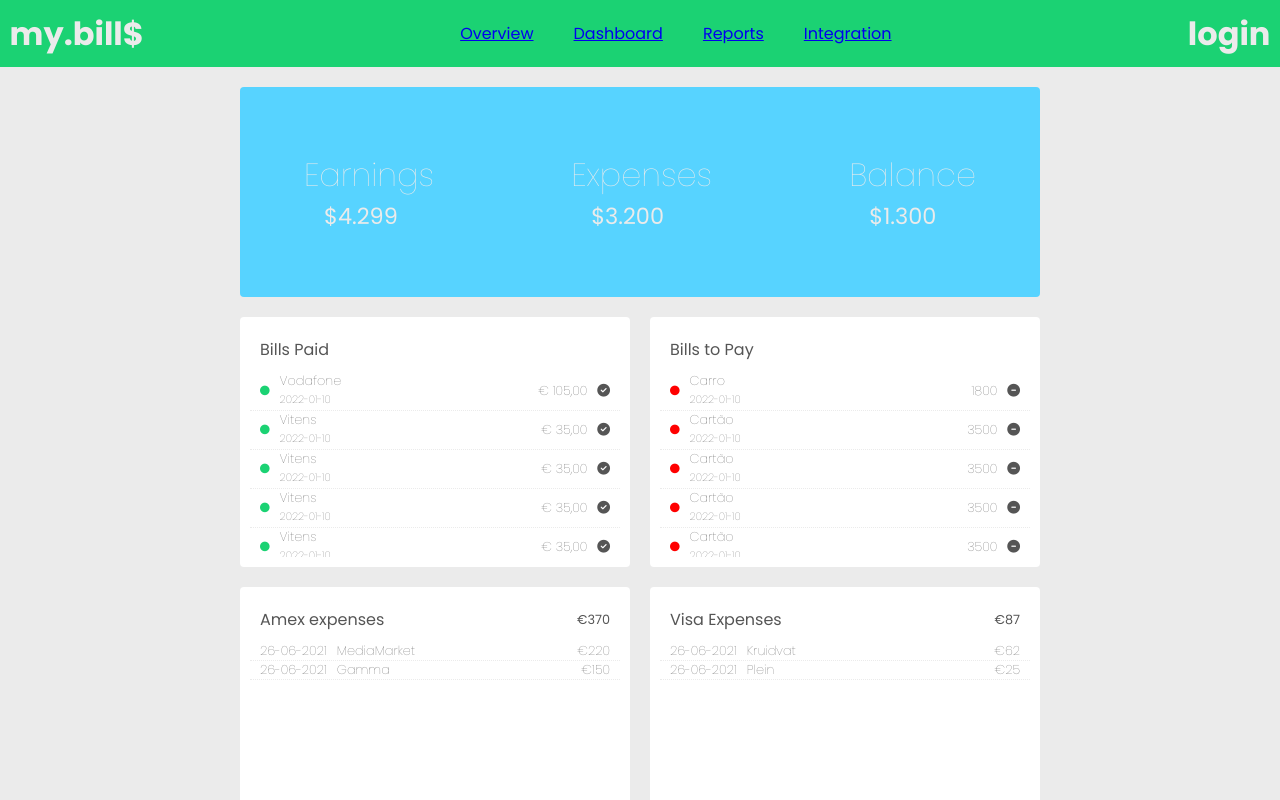
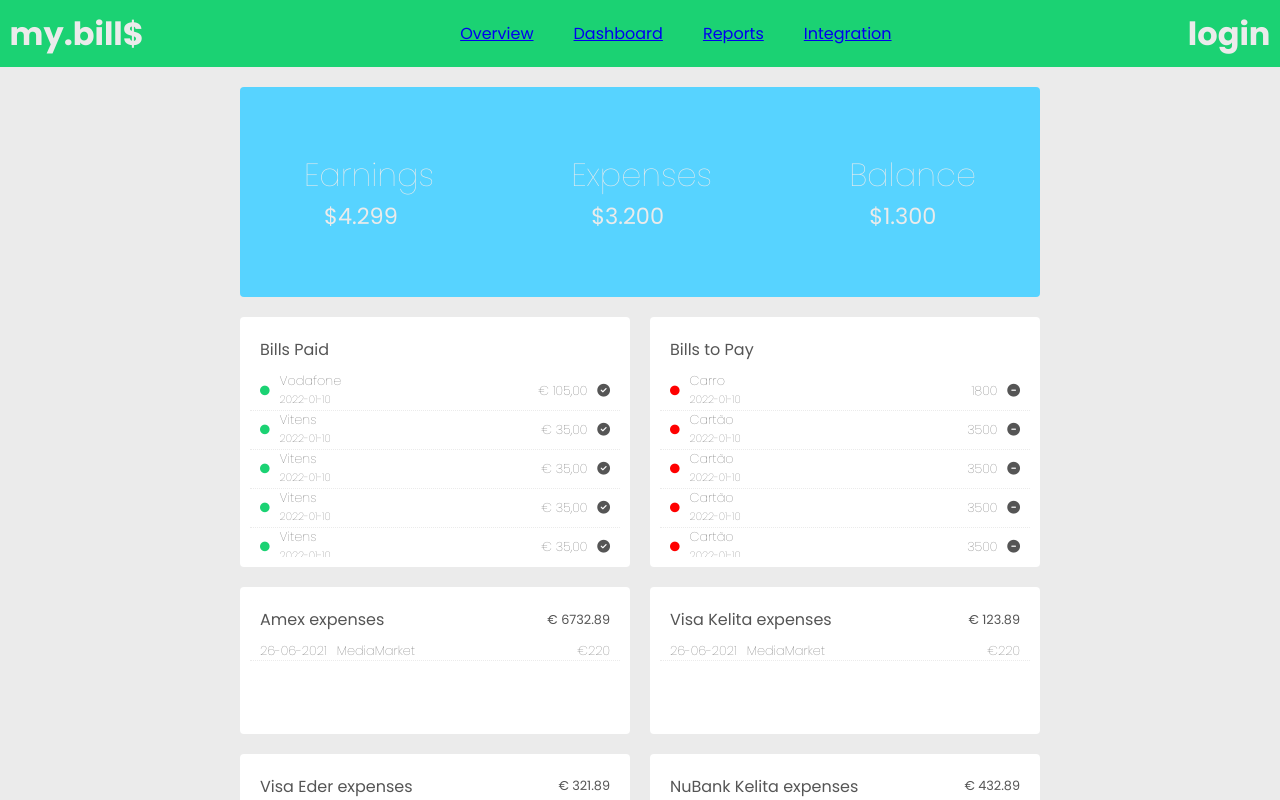
Before and after one commit to kelitasukita/mybills_frontend, a React app: page / in a window 1280 px wide. Shown: the top 800 px of the page. Built offline with nearby package versions, Linux system fonts and the light colour scheme.

Commit message:
Create cardboxes components

```diff
--- a/src/App.jsx
+++ b/src/App.jsx
@@ -8,11 +8,18 @@ import { Header } from "./components/Header/header";
 import { OverviewPanel } from './components/OverviewPanel/OverviewPanel';
 import { Paid } from './components/Bills/Paid';
 import { ToPay } from './components/Bills/ToPay';
-import { Amex } from './components/CreditCards/Amex';
+import { CardBox } from './components/CreditCards/CardBox';
 import { Footer } from './components/Footer'
-import { Visa } from './components/CreditCards/Visa'
 
 export function App() {
+  const cards = [
+    {brand: 'Amex', title: 'Amex', factur: 6732.89},
+    {brand: 'Visa', title: 'Visa Kelita', factur: 123.89},
+    {brand: 'Visa', title: 'Visa Eder', factur: 321.89},
+    {brand: 'NuBank', title: 'NuBank Kelita', factur: 432.89},
+    {brand: 'Maestro', title: 'Maestro Kelita', factur: 345.89},
+  ];
+
   return (
       <>
         <Header />
@@ -23,10 +30,11 @@ export function App() {
             <ToPay />
           </div>
           <div className="creditcards">
-            <Amex />
-            <Visa />
-            <Visa />
-            <Amex />
+            {
+              cards.map((card, index) => {
+                return <CardBox key={index} data={card}/>
+              })
+            }
           </div>
         </main>
         <Footer />
--- a/src/components/CreditCards/Amex.jsx
+++ /dev/null
@@ -1,39 +0,0 @@
-export function Amex() {
-  return (
-      <>
-      <section className="pay-card-boxes">
-      <div className="header-cards">
-        <div className="title">
-          <h3>Amex expenses</h3>
-        </div>
-        <div className="total-value">
-          <p className="negrito">€370</p>
-        </div>
-      </div>
-
-      <div className="container-creditcard">
-        <div className="description-card">
-          <div className="desc-card-left">
-            <p>26-06-2021</p>
-            <p>MediaMarket</p>
-          </div>
-          <div className="value">
-            <p>€220</p>
-          </div>
-        </div>
-        <div className="description-card">
-          <div className="desc-card-left">
-            <p>26-06-2021</p>
-            <p>Gamma</p>
-          </div>
-          <div className="value">
-            <p>€150</p>
-          </div>
-        </div>
-      </div>
-    </section>
-
-    </>
-
-  );
-}
--- /dev/null
+++ b/src/components/CreditCards/CardBox.jsx
@@ -0,0 +1,20 @@
+import { CardsItem } from "./CardsItem";
+
+export function CardBox(props) {
+  return (
+    <section className="pay-card-boxes">
+      <div className="header-cards">
+        <div className="title">
+          <h3>{props.data.title} expenses</h3>
+        </div>
+        <div className="total-value">
+          <p className="negrito">€ {props.data.factur}</p>
+        </div>
+      </div>
+
+      <div className="container-creditcard">
+        <CardsItem />
+      </div>
+    </section>
+  );
+}
--- /dev/null
+++ b/src/components/CreditCards/CardsItem.jsx
@@ -0,0 +1,13 @@
+export function CardsItem() {
+  return (
+    <div className="description-card">
+      <div className="desc-card-left">
+        <p>26-06-2021</p>
+        <p>MediaMarket</p>
+      </div>
+      <div className="value">
+        <p>€220</p>
+      </div>
+    </div>
+  );
+}
--- a/src/components/CreditCards/Visa.jsx
+++ /dev/null
@@ -1,37 +0,0 @@
-export function Visa() {
-  return(
-    <>
-      <section className="pay-card-boxes">
-        <div className="header-cards">
-          <div className="title">
-            <h3>Visa Expenses</h3>
-          </div>
-          <div className="total-value">
-            <p className="negrito">€87</p>
-          </div>
-        </div>
-
-        <div className="container-creditcard">
-          <div className="description-card">
-            <div className="desc-card-left">
-              <p>26-06-2021</p>
-              <p>Kruidvat</p>
-            </div>
-            <div className="value">
-              <p>€62</p>
-            </div>
-          </div>
-          <div className="description-card">
-            <div className="desc-card-left">
-              <p>26-06-2021</p>
-              <p>Plein</p>
-            </div>
-            <div className="value">
-              <p>€25</p>
-            </div>
-          </div>
-        </div>
-      </section>
-    </>
-  );
-}
--- a/src/styles/payBoxes.scss
+++ b/src/styles/payBoxes.scss
@@ -52,5 +52,5 @@
 
 .container-bills {
   height: 185px;
-  overflow-y: scroll;
+  overflow-y: auto;
 }
```
